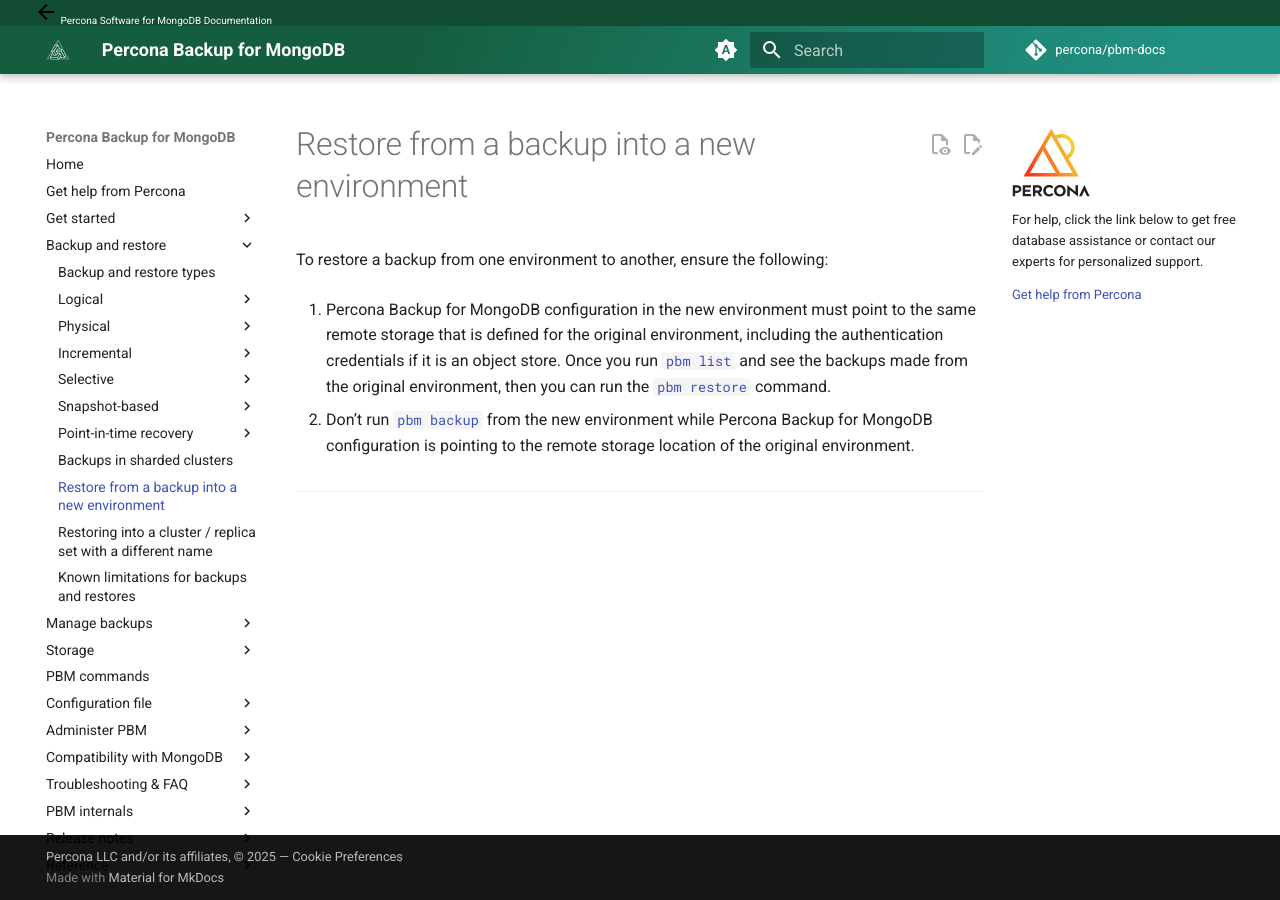
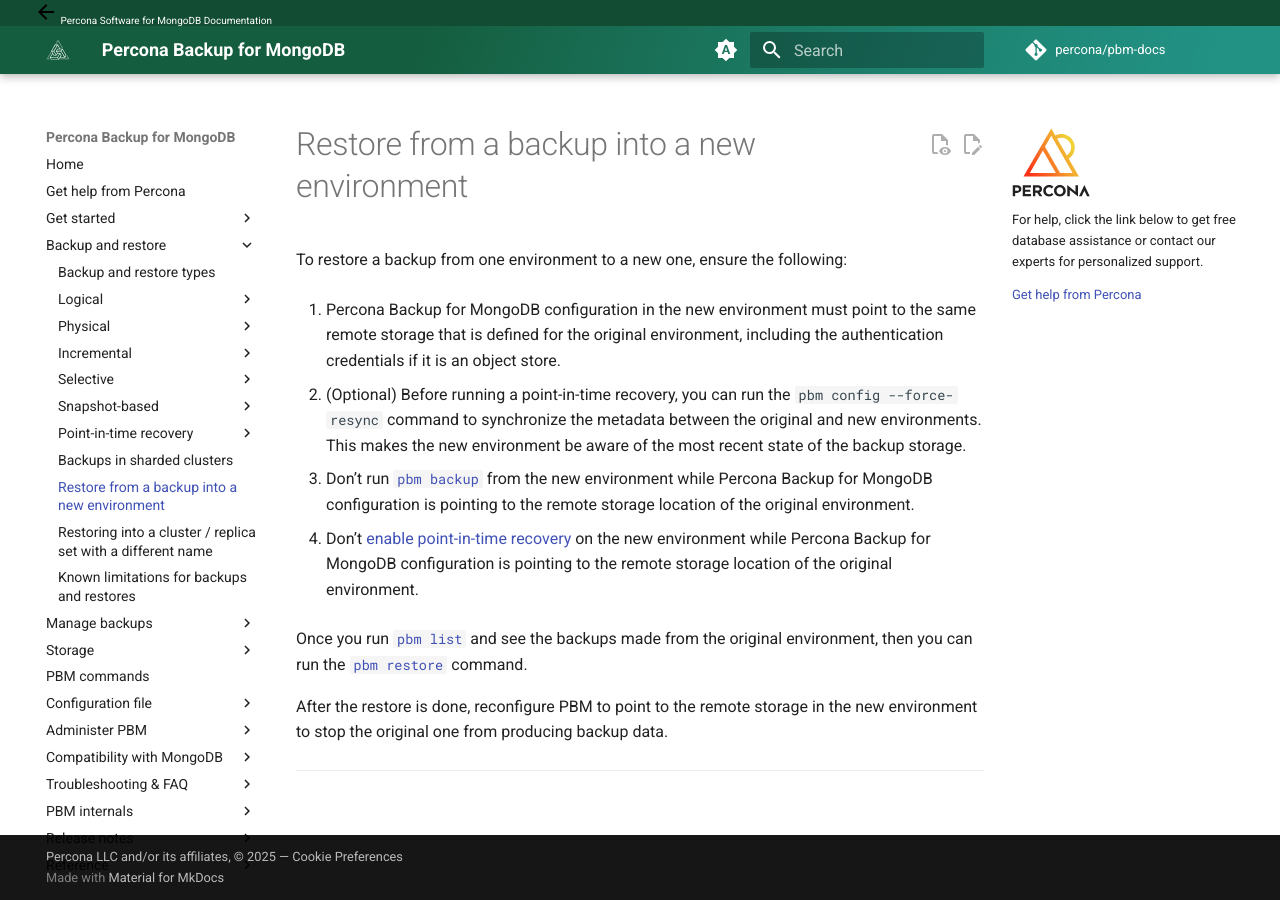
Before and after one commit to percona/pbm-docs, an MkDocs documentation site: the page built from docs/features/restore-new-env.md, in a window 1280 px wide. Built offline with MkDocs 1.6.1 and Material for MkDocs 9.7.7, drawn with Linux system fonts in a browser that asks for light colours; nearby versions of some CDN libraries; comment, search, counter and statistics services are not loaded.

Commit message:
K8SPSMDB-1371 Updated restore to a new env with extra considerations (#303)
* K8SPSMDB-1371 Updated restore to a new env with extra considerations

Added a post-restore step

```diff
--- a/docs/features/restore-new-env.md
+++ b/docs/features/restore-new-env.md
@@ -1,7 +1,15 @@
 # Restore from a backup into a new environment
 
-To restore a backup from one environment to another, ensure the following:
+To restore a backup from one environment to a new one, ensure the following:
 
-1. Percona Backup for MongoDB configuration in the new environment must point to the same remote storage that is defined for the original environment, including the authentication credentials if it is an object store. Once you run [`pbm list`](../reference/pbm-commands.md#pbm-list) and see the backups made from the original environment, then you can run the [`pbm restore`](../reference/pbm-commands.md#pbm-restore) command.
+1. Percona Backup for MongoDB configuration in the new environment must point to the same remote storage that is defined for the original environment, including the authentication credentials if it is an object store.
 
-2. Don't run [`pbm backup`](../reference/pbm-commands.md#pbm-backup) from the new environment while Percona Backup for MongoDB configuration is pointing to the remote storage location of the original environment.
+2. (Optional) Before running a point-in-time recovery, you can run the `pbm config --force-resync` command to synchronize the metadata between the original and new environments. This makes the new environment be aware of the most recent state of the backup storage.
+
+3. Don't run [`pbm backup`](../reference/pbm-commands.md#pbm-backup) from the new environment while Percona Backup for MongoDB configuration is pointing to the remote storage location of the original environment.
+
+4. Don't [enable point-in-time recovery](point-in-time-recovery.md) on the new environment while Percona Backup for MongoDB configuration is pointing to the remote storage location of the original environment.
+
+Once you run [`pbm list`](../reference/pbm-commands.md#pbm-list) and see the backups made from the original environment, then you can run the [`pbm restore`](../reference/pbm-commands.md#pbm-restore) command.
+
+After the restore is done, reconfigure PBM to point to the remote storage in the new environment to stop the original one from producing backup data.
```
